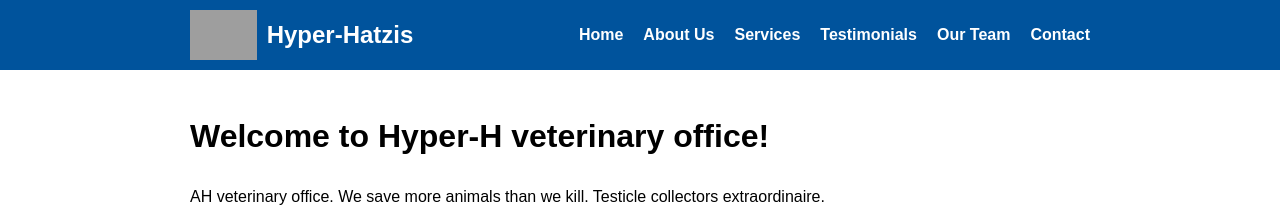
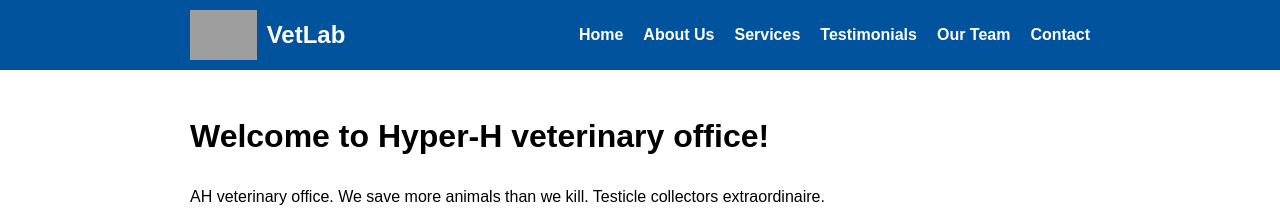
Before and after one commit to papnikol/veterinary, a Jekyll site: the page built from index.markdown, in a window 1280 px wide. Shown: the top 215 px of the page. Built offline with Jekyll 4.4.1, drawn with Linux system fonts in a browser that asks for light colours; grey boxes are pictures that could not be loaded.

Commit message:
Switched theme to Alembic

```diff
--- a/_config.yml
+++ b/_config.yml
@@ -18,18 +18,19 @@
 # You can create any custom variable you would like, and they will be accessible
 # in the templates via {{ site.myvariable }}.
 
-title: Hyper-Hatzis
-email: your-email@example.com
+title: VetLab
+email: hatzis@vetlab.gr
 description: >- # this means to ignore newlines until "baseurl:"
   Hatzis veterinary office. We save more animals than we kill.
   Testicle collectors.
 baseurl: "/veterinary" # the subpath of your site, e.g. /blog
 url: "https://papnikol.github.io" # the base hostname & protocol for your site, e.g. http://example.com
 twitter_username:
-github_username:  l
+github_username:
+
 
 # Build settings
-theme: minima
+remote_theme: daviddarnes/alembic
 plugins:
   - jekyll-feed
 
```
